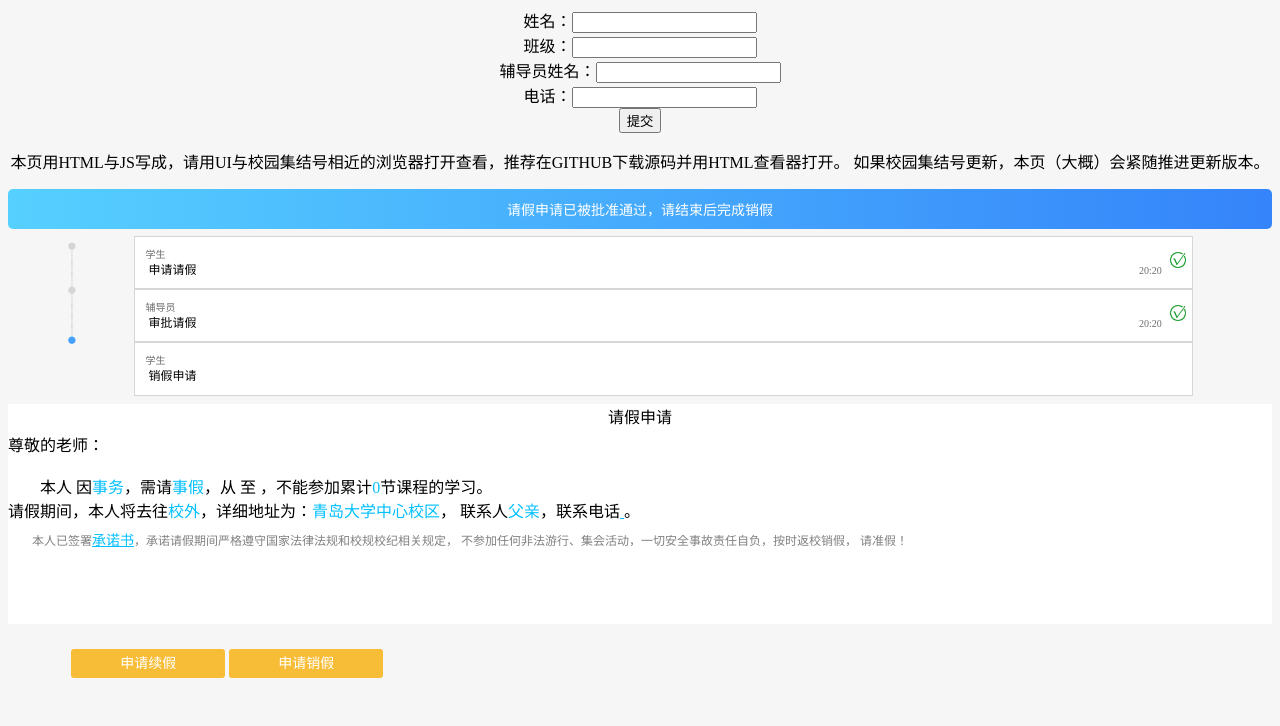
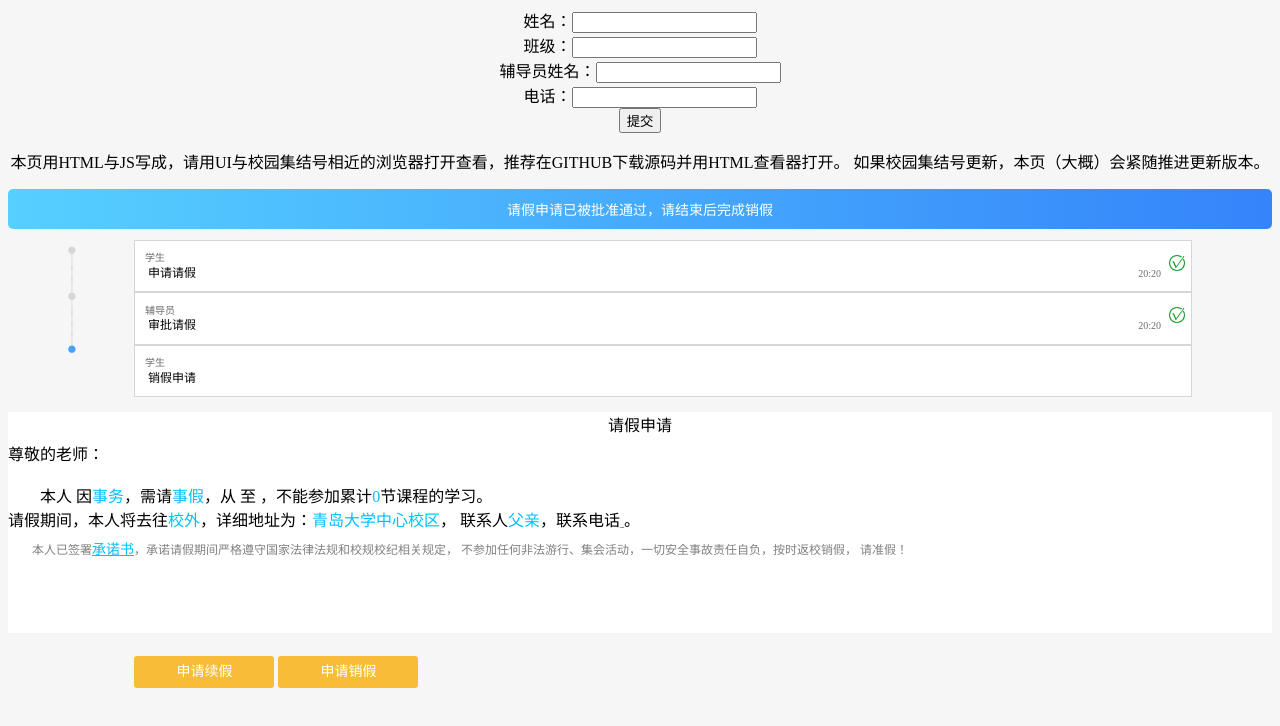
Before and after one commit to charlesix59/QDU_self_ASF_web, a plain HTML site: page index.html in a window 1280 px wide. Drawn offline with Linux system fonts and the light colour scheme.

Commit message:
Update index.html

```diff
--- a/index.html
+++ b/index.html
@@ -10,8 +10,8 @@
             text-align: center;
             font-family:"微软雅黑",times,serif;
             font-weight: normal;
-            margin-bottom: 2px;
-            padding-bottom: 2px
+            margin-bottom: 0.15em;
+            padding-bottom: 0.15em;
             }
             div.main{
                 font-family: "微软雅黑";
@@ -34,9 +34,9 @@
                 border-radius: 5px;
                 font-size: 14px;
                 color: white;
-                padding: 10px;
+                padding: 0.7em;
                 text-align: center;
-                margin-bottom: 7px;
+                margin-bottom: 0.8em;
             }
             div.list{
                 width: 82%;
@@ -44,7 +44,7 @@
                 left:10%;
                 background-color: white;
                 border: 1px #d6d6d6 solid;
-                padding: 10px;
+                padding: 0.8em;
                 line-height: 1.3em;
                 font-size: 12px;
             }
@@ -58,7 +58,7 @@
                 background: #f7bd37;
                 color: white;
                 font-size: 14px;
-                padding: 7px 3.5em;
+                padding: 0.6em 3em;
                 border-radius: 3px;
                 position: relative;
             }
@@ -88,14 +88,14 @@
         <div class="top">请假申请已被批准通过，请结束后完成销假</div>
         <div style="position:absolute;text-align: center;float: left;width: 10%;">
             <div style="color:#d6d6d6;font-size: 17px">●</div>
-            <div style="color:#d6d6d6;font-size: 17px;margin: -9px">|</div>
-            <div style="color:#d6d6d6;font-size: 17px;margin: -9px">|</div>
-            <div style="color:#d6d6d6;font-size: 17px;margin: -9px">|</div>
+            <div style="color:#d6d6d6;font-size: 17px;margin: -0.5em">|</div>
+            <div style="color:#d6d6d6;font-size: 17px;margin: -0.5em">|</div>
+            <div style="color:#d6d6d6;font-size: 17px;margin: -0.5em">|</div>
             <div style="color:#d6d6d6;font-size: 17px">●</div>
-            <div style="color:#d6d6d6;font-size: 17px;margin: -10px">|</div>
-            <div style="color:#d6d6d6;font-size: 17px;margin: -10px">|</div>
-            <div style="color:#d6d6d6;font-size: 17px;margin: -10px">|</div>
-            <div style="color:#d6d6d6;font-size: 17px;margin: -10px">|</div>
+            <div style="color:#d6d6d6;font-size: 17px;margin: -0.55em">|</div>
+            <div style="color:#d6d6d6;font-size: 17px;margin: -0.55em">|</div>
+            <div style="color:#d6d6d6;font-size: 17px;margin: -0.55em">|</div>
+            <div style="color:#d6d6d6;font-size: 17px;margin: -0.55em">|</div>
             <div style="color:#46a1fa;font-size: 17px">●</div>
         </div>
         <div class="list">
@@ -117,7 +117,7 @@
             <br>
             <span id="name2"></span>&nbsp;销假申请
         </div>
-        <main style="background-color:white;margin-bottom: 7px;margin-top: -13px;">
+        <main style="background-color:white;margin-bottom: 0.5em;margin-top: -0.4em;">
         <h4>请假申请</h4>
         尊敬的老师：
         <br>
@@ -145,7 +145,7 @@
             <br>
             </h6>
         </main>
-        <div class="yellow" style="left:5%;right: 5px">申请续假</div>
-        <div class="yellow" style="left:5%;">申请销假</div>
+        <div class="yellow" style="left:10%;right: 5px">申请续假</div>
+        <div class="yellow" style="left:10%;">申请销假</div>
     </body>
 </html>
```
